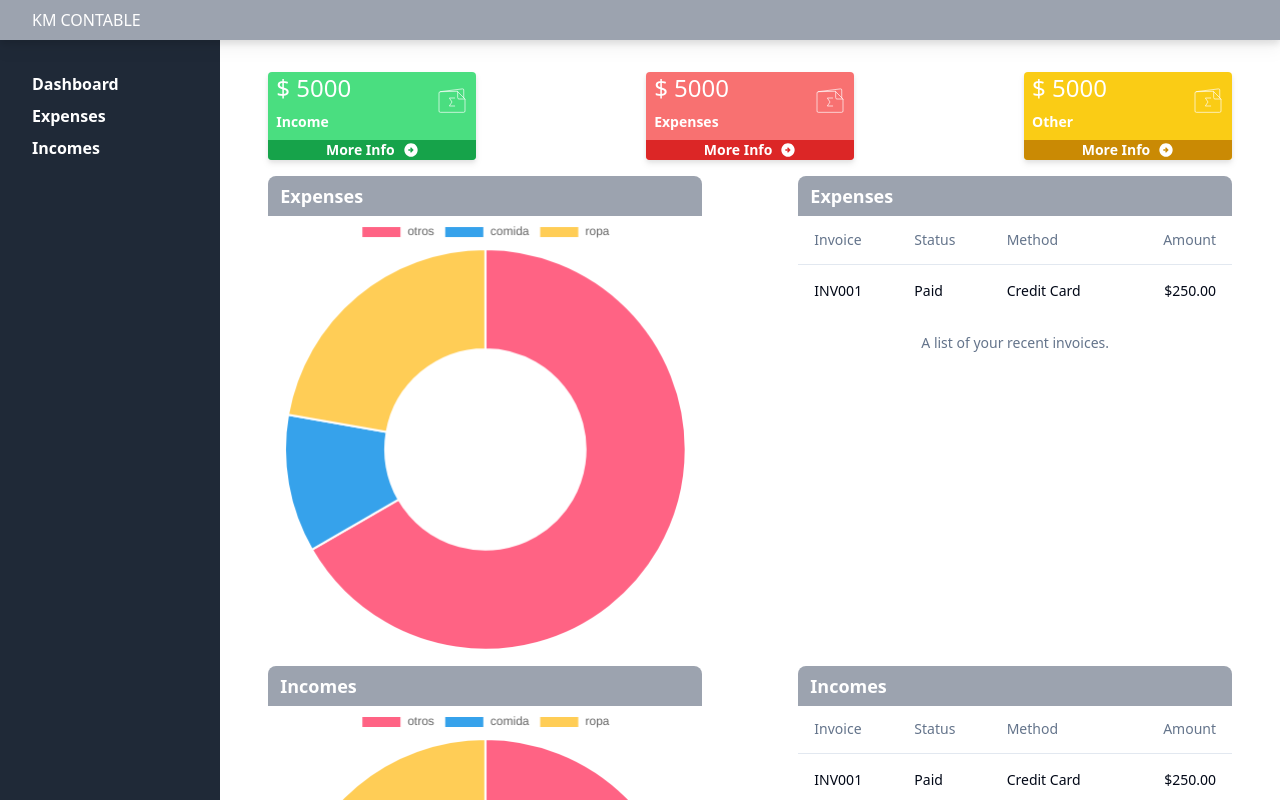
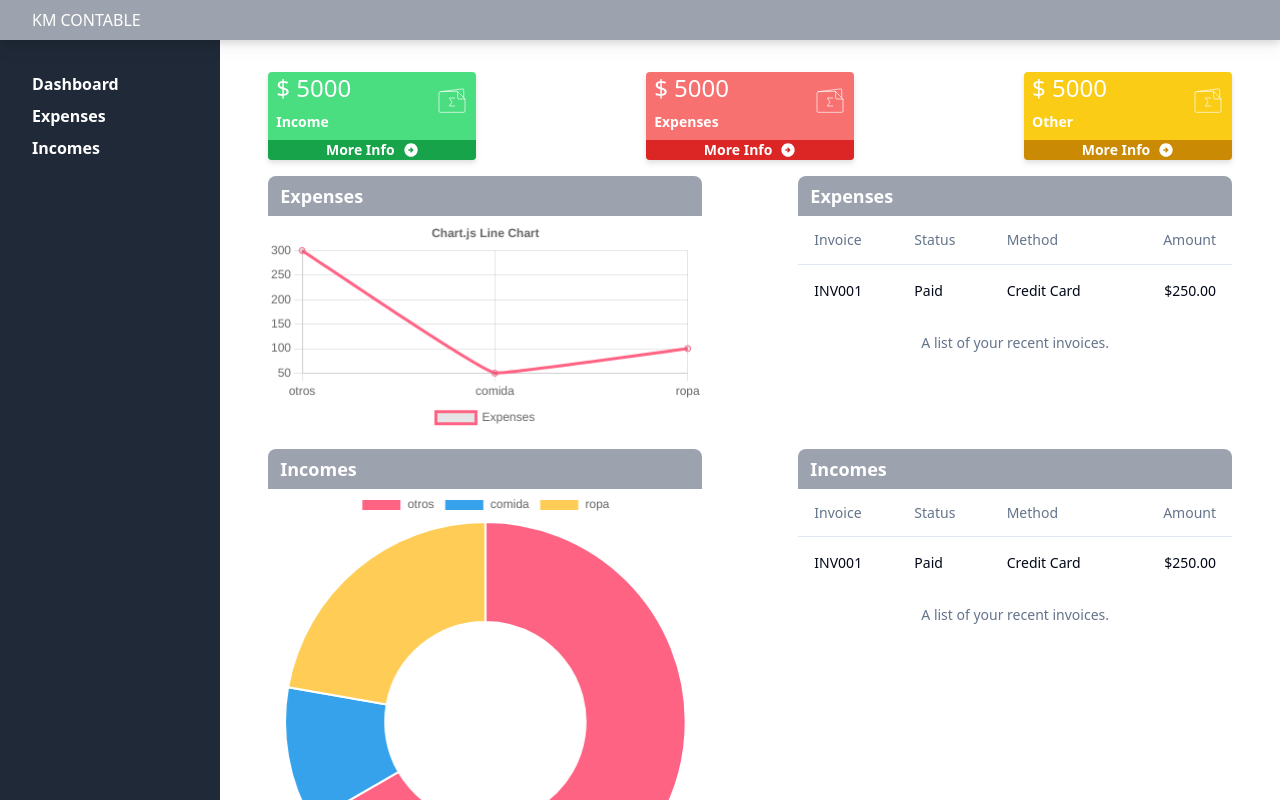
Before and after one commit to KrashMello/km-contable, a Next.js app: page /dashboard in a window 1280 px wide. Shown: the top 800 px of the page. Built offline with nearby package versions, Linux system fonts and the light colour scheme.

Commit message:
feat: addapter line chart

```diff
--- a/app/dashboard/page.tsx
+++ b/app/dashboard/page.tsx
@@ -1,4 +1,5 @@
 import Pipe from "@/components/chart/pipe";
+import LineChart from "@/components/ui/chartLine";
 import InfoBox from "@/components/ui/info-box";
 import {
   Table,
@@ -22,7 +23,7 @@ export default async function Home() {
           <div className="w-full h-10 bg-gray-400 text-white px-3 items-center flex">
             <h3 className="text-lg font-semibold">Expenses</h3>
           </div>
-          <Pipe></Pipe>
+          <LineChart></LineChart>
         </div>
         <div className="w-[45%] h-64 overflow-hidden rounded-lg">
           <div className="w-full h-10 bg-gray-400 text-white px-3 items-center flex">
--- /dev/null
+++ b/components/ui/chartLine.tsx
@@ -0,0 +1,52 @@
+"use client";
+import { Line } from "react-chartjs-2";
+import {
+  Chart as ChartJS,
+  CategoryScale,
+  LinearScale,
+  PointElement,
+  LineElement,
+  Title,
+  Tooltip,
+  Legend,
+} from "chart.js";
+
+ChartJS.register(
+  CategoryScale,
+  LinearScale,
+  PointElement,
+  LineElement,
+  Title,
+  Tooltip,
+  Legend,
+);
+export default function LineChart() {
+  return (
+    <Line
+      data={{
+        labels: ["otros", "comida", "ropa"],
+        datasets: [
+          {
+            label: "Expenses",
+            data: [300, 50, 100],
+            fill: false,
+            borderColor: "rgb(255, 99, 132)",
+            tension: 0.1,
+          },
+        ],
+      }}
+      options={{
+        responsive: true,
+        plugins: {
+          legend: {
+            position: "bottom" as const,
+          },
+          title: {
+            display: true,
+            text: "Chart.js Line Chart",
+          },
+        },
+      }}
+    ></Line>
+  );
+}
```
